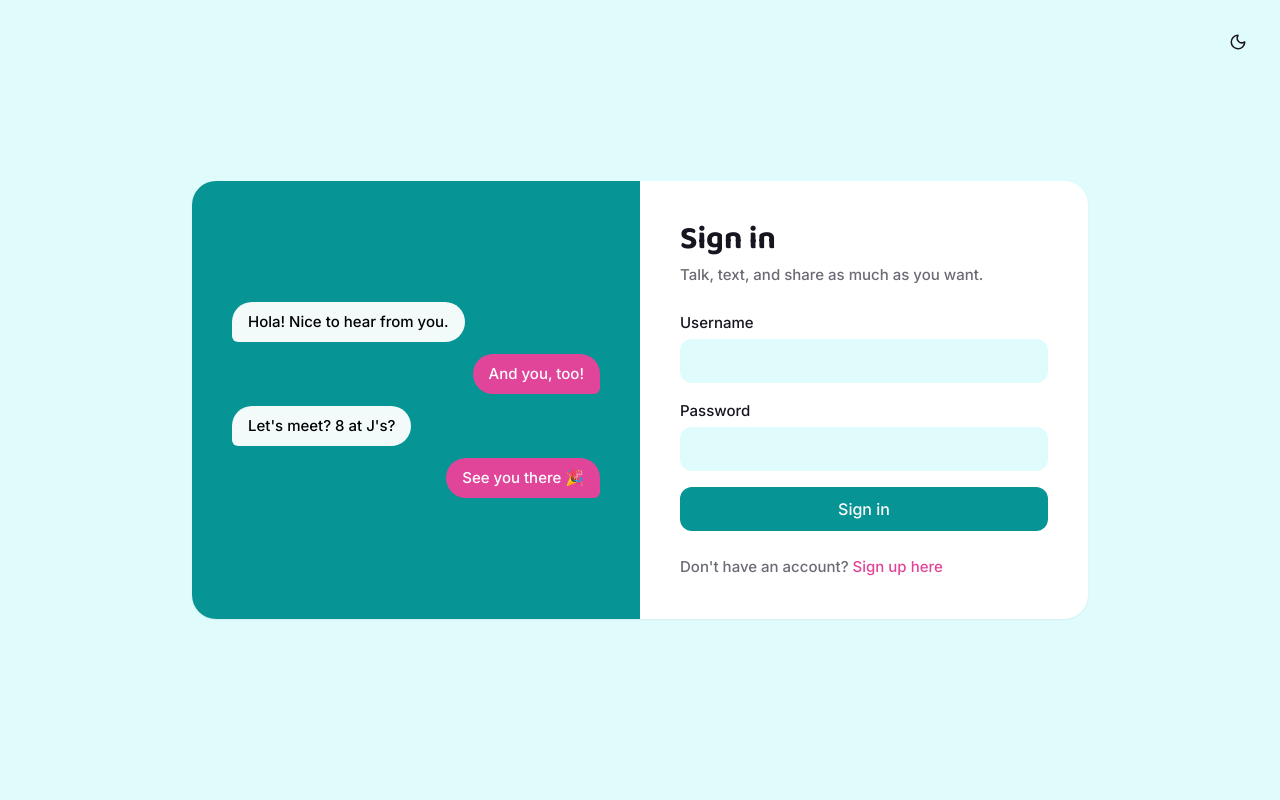
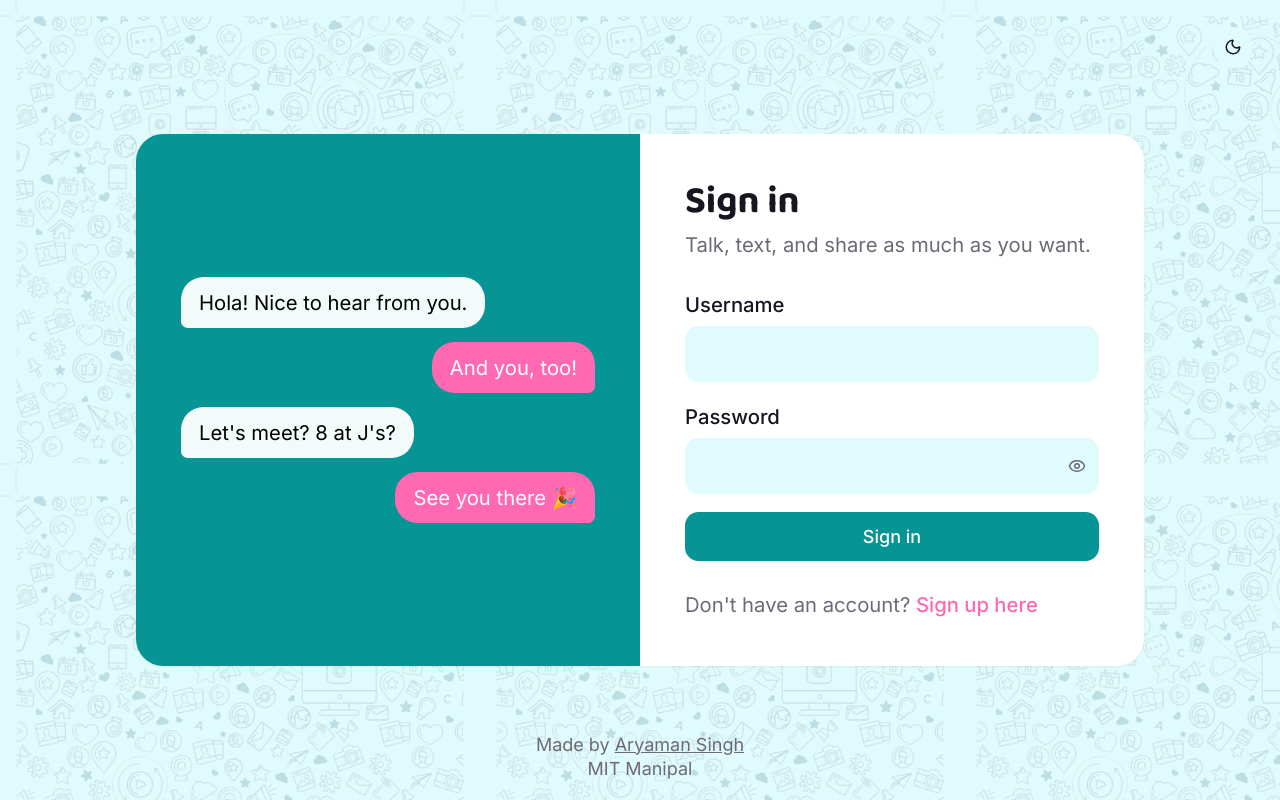
Before and after one commit to Aryaman-Singh0912/Real-Time-Chat-App, a React (Vite) app in the folder frontend/: page /login in a window 1280 px wide. Built offline with nearby package versions, Linux system fonts and the light colour scheme.

Commit message:
Updated UI

```diff
--- a/frontend/src/index.css
+++ b/frontend/src/index.css
@@ -1,29 +1,40 @@
 @tailwind base;
 @tailwind components;
 @tailwind utilities;
+
+html {
+  font-size: 112.5%;
+}
 
 :root {
   --color-ink: 23 21 31;
   --color-paper: 255 255 255;
   --color-cloud: 224 251 251;
-  --color-ember: 224 69 154;       /* darker pink - was 255 105 180 */
-  --color-ember-dark: 201 58 133;  /* darker hover shade */
+  --color-ember: 255 105 180;
+  --color-ember-dark: 225 79 156;
   --color-lagoon: 0 240 255;
   --color-teal: 6 148 148;
   --color-slate: 110 106 117;
   --color-moss: 76 175 125;
   --color-mist: 203 239 239;
+  --pattern-image: url("/patterns/pattern-light.png");
 }
 
 .dark {
   --color-ink: 237 238 242;
   --color-paper: 18 26 27;
   --color-cloud: 11 20 21;
-  --color-ember: 232 87 159;       /* darker pink, dark-mode variant */
-  --color-ember-dark: 233 122 179;
+  --color-ember: 255 126 194;
+  --color-ember-dark: 255 154 207;
   --color-teal: 5 38 38;
   --color-slate: 159 180 180;
   --color-mist: 29 43 44;
+  --pattern-image: url("/patterns/pattern-dark.png");
+}
+
+.bg-pattern {
+  background-image: var(--pattern-image);
+  background-repeat: repeat;
 }
 
 * {
@@ -39,12 +50,10 @@ body,
 body {
   margin: 0;
   font-family: "Inter", sans-serif;
-  font-weight: 500;
   background-color: rgb(var(--color-cloud));
   color: rgb(var(--color-ink));
 }
 
-/* thin, unobtrusive scrollbars for the message list / sidebar */
 .thin-scroll::-webkit-scrollbar {
   width: 6px;
 }
--- a/frontend/src/pages/LoginPage.jsx
+++ b/frontend/src/pages/LoginPage.jsx
@@ -1,11 +1,13 @@
 import { useState } from "react";
 import { Link, useNavigate } from "react-router-dom";
+import { Eye, EyeOff } from "lucide-react";
 import { useAuth } from "../hooks/useAuth";
 import ThemeToggle from "../components/ThemeToggle";
 
 export default function LoginPage() {
   const [username, setUsername] = useState("");
   const [password, setPassword] = useState("");
+  const [showPassword, setShowPassword] = useState(false);
   const [error, setError] = useState("");
   const [isSubmitting, setIsSubmitting] = useState(false);
   const { login } = useAuth();
@@ -26,65 +28,68 @@ export default function LoginPage() {
   }
 
   return (
-    <div className="min-h-screen flex items-center justify-center bg-cloud px-4 py-10 relative">
-      <div className="absolute top-6 right-6">
+    <div className="min-h-screen flex items-center justify-center bg-cloud px-4 py-10 relative overflow-hidden">
+      <div className="absolute inset-0 bg-pattern opacity-[0.22] pointer-events-none" />
+
+      <div className="absolute top-6 right-6 z-10">
         <ThemeToggle />
       </div>
 
-      <div className="w-full max-w-4xl bg-paper rounded-3xl shadow-sm overflow-hidden flex">
-        {/* Decorative preview panel - purely visual, hidden on small screens */}
+      <div className="relative z-10 w-full max-w-4xl bg-paper rounded-3xl shadow-sm overflow-hidden flex">
         <div className="hidden md:flex flex-col justify-center gap-3 w-1/2 bg-teal p-10">
-          <div className="self-start bg-white/95 text-black text-sm rounded-bubble rounded-bl-md px-4 py-2 max-w-[75%]">
+          <div className="self-start bg-white/95 text-black text-base rounded-bubble rounded-bl-md px-4 py-2 max-w-[75%]">
             Hola! Nice to hear from you.
           </div>
-          <div className="self-end bg-ember text-white text-sm rounded-bubble rounded-br-md px-4 py-2 max-w-[75%]">
+          <div className="self-end bg-ember text-white text-base rounded-bubble rounded-br-md px-4 py-2 max-w-[75%]">
             And you, too!
           </div>
-          <div className="self-start bg-white/95 text-black text-sm rounded-bubble rounded-bl-md px-4 py-2 max-w-[75%]">
+          <div className="self-start bg-white/95 text-black text-base rounded-bubble rounded-bl-md px-4 py-2 max-w-[75%]">
             Let's meet? 8 at J's?
           </div>
-          <div className="self-end bg-ember text-white text-sm rounded-bubble rounded-br-md px-4 py-2 max-w-[75%]">
+          <div className="self-end bg-ember text-white text-base rounded-bubble rounded-br-md px-4 py-2 max-w-[75%]">
             See you there 🎉
           </div>
         </div>
 
-        {/* Form panel */}
         <div className="w-full md:w-1/2 p-8 sm:p-10">
-          <h1 className="font-display font-bold text-3xl text-ink mb-1">
-            Sign in
-          </h1>
-          <p className="text-slate text-sm mb-6">
-            Talk, text, and share as much as you want.
-          </p>
+          <h1 className="font-display font-bold text-3xl text-ink mb-1">Sign in</h1>
+          <p className="text-slate text-base mb-6">Talk, text, and share as much as you want.</p>
 
           <form onSubmit={handleSubmit} className="space-y-4">
             <div>
-              <label className="block text-sm font-medium text-ink mb-1">
-                Username
-              </label>
+              <label className="block text-base font-medium text-ink mb-1">Username</label>
               <input
                 type="text"
                 value={username}
                 onChange={(event) => setUsername(event.target.value)}
                 required
-                className="w-full bg-cloud rounded-xl px-4 py-2.5 text-sm text-ink focus:outline-none focus:ring-2 focus:ring-ember/40"
+                className="w-full bg-cloud rounded-xl px-4 py-2.5 text-base text-ink focus:outline-none focus:ring-2 focus:ring-ember/40"
               />
             </div>
 
             <div>
-              <label className="block text-sm font-medium text-ink mb-1">
-                Password
-              </label>
-              <input
-                type="password"
-                value={password}
-                onChange={(event) => setPassword(event.target.value)}
-                required
-                className="w-full bg-cloud rounded-xl px-4 py-2.5 text-sm text-ink focus:outline-none focus:ring-2 focus:ring-ember/40"
-              />
+              <label className="block text-base font-medium text-ink mb-1">Password</label>
+              <div className="relative">
+                <input
+                  type={showPassword ? "text" : "password"}
+                  value={password}
+                  onChange={(event) => setPassword(event.target.value)}
+                  required
+                  className="w-full bg-cloud rounded-xl px-4 py-2.5 pr-11 text-base text-ink focus:outline-none focus:ring-2 focus:ring-ember/40"
+                />
+                <button
+                  type="button"
+                  onClick={() => setShowPassword((prev) => !prev)}
+                  tabIndex={-1}
+                  title={showPassword ? "Hide password" : "Show password"}
+                  className="absolute inset-y-0 right-0 flex items-center pr-3 text-slate hover:text-ink transition-colors"
+                >
+                  {showPassword ? <EyeOff size={18} /> : <Eye size={18} />}
+                </button>
+              </div>
             </div>
 
-            {error && <p className="text-sm text-ember-dark">{error}</p>}
+            {error && <p className="text-base text-ember-dark">{error}</p>}
 
             <button
               type="submit"
@@ -95,17 +100,29 @@ export default function LoginPage() {
             </button>
           </form>
 
-          <p className="text-sm text-slate mt-6">
+          <p className="text-base text-slate mt-6">
             Don't have an account?{" "}
-            <Link
-              to="/signup"
-              className="text-ember font-medium hover:text-ember-dark"
-            >
+            <Link to="/signup" className="text-ember font-medium hover:text-ember-dark">
               Sign up here
             </Link>
           </p>
         </div>
       </div>
+
+      <footer className="absolute bottom-4 inset-x-0 text-center text-sm text-slate z-10 leading-snug">
+        Made by{" "}
+        <a
+
+          href="https://github.com/Aryaman-Singh0912"
+          target="_blank"
+          rel="noopener noreferrer"
+          className="underline hover:text-ink"
+        >
+          Aryaman Singh
+        </a>
+        <br />
+        MIT Manipal
+      </footer>
     </div>
   );
 }
--- a/frontend/src/pages/SignupPage.jsx
+++ b/frontend/src/pages/SignupPage.jsx
@@ -1,5 +1,6 @@
 import { useState } from "react";
 import { Link, useNavigate } from "react-router-dom";
+import { Eye, EyeOff } from "lucide-react";
 import { useAuth } from "../hooks/useAuth";
 import ThemeToggle from "../components/ThemeToggle";
 
@@ -7,6 +8,8 @@ export default function SignupPage() {
   const [username, setUsername] = useState("");
   const [password, setPassword] = useState("");
   const [confirmPassword, setConfirmPassword] = useState("");
+  const [showPassword, setShowPassword] = useState(false);
+  const [showConfirmPassword, setShowConfirmPassword] = useState(false);
   const [error, setError] = useState("");
   const [isSubmitting, setIsSubmitting] = useState(false);
   const { signup } = useAuth();
@@ -33,60 +36,74 @@ export default function SignupPage() {
   }
 
   return (
-    <div className="min-h-screen flex items-center justify-center bg-cloud px-4 py-10 relative">
-      <div className="absolute top-6 right-6">
+    <div className="min-h-screen flex items-center justify-center bg-cloud px-4 py-10 relative overflow-hidden">
+      <div className="absolute inset-0 bg-pattern opacity-[0.22] pointer-events-none" />
+
+      <div className="absolute top-6 right-6 z-10">
         <ThemeToggle />
       </div>
 
-      <div className="w-full max-w-md bg-paper rounded-3xl shadow-sm p-8 sm:p-10">
-        <h1 className="font-display font-bold text-3xl text-ink mb-1">
-          Create account
-        </h1>
-        <p className="text-slate text-sm mb-6">
-          Join and start chatting in seconds.
-        </p>
+      <div className="relative z-10 w-full max-w-md bg-paper rounded-3xl shadow-sm p-8 sm:p-10">
+        <h1 className="font-display font-bold text-3xl text-ink mb-1">Create account</h1>
+        <p className="text-slate text-base mb-6">Join and start chatting in seconds.</p>
 
         <form onSubmit={handleSubmit} className="space-y-4">
           <div>
-            <label className="block text-sm font-medium text-ink mb-1">
-              Username
-            </label>
+            <label className="block text-base font-medium text-ink mb-1">Username</label>
             <input
               type="text"
               value={username}
               onChange={(event) => setUsername(event.target.value)}
               required
-              className="w-full bg-cloud rounded-xl px-4 py-2.5 text-sm text-ink focus:outline-none focus:ring-2 focus:ring-ember/40"
+              className="w-full bg-cloud rounded-xl px-4 py-2.5 text-base text-ink focus:outline-none focus:ring-2 focus:ring-ember/40"
             />
           </div>
 
           <div>
-            <label className="block text-sm font-medium text-ink mb-1">
-              Password
-            </label>
+            <label className="block text-base font-medium text-ink mb-1">Password</label>
+            <div className="relative">
               <input
-              type="password"
+                type={showPassword ? "text" : "password"}
                 value={password}
                 onChange={(event) => setPassword(event.target.value)}
                 required
-              className="w-full bg-cloud rounded-xl px-4 py-2.5 text-sm text-ink focus:outline-none focus:ring-2 focus:ring-ember/40"
+                className="w-full bg-cloud rounded-xl px-4 py-2.5 pr-11 text-base text-ink focus:outline-none focus:ring-2 focus:ring-ember/40"
               />
+              <button
+                type="button"
+                onClick={() => setShowPassword((prev) => !prev)}
+                tabIndex={-1}
+                title={showPassword ? "Hide password" : "Show password"}
+                className="absolute inset-y-0 right-0 flex items-center pr-3 text-slate hover:text-ink transition-colors"
+              >
+                {showPassword ? <EyeOff size={18} /> : <Eye size={18} />}
+              </button>
+            </div>
           </div>
 
           <div>
-            <label className="block text-sm font-medium text-ink mb-1">
-              Confirm password
-            </label>
+            <label className="block text-base font-medium text-ink mb-1">Confirm password</label>
+            <div className="relative">
               <input
-              type="password"
+                type={showConfirmPassword ? "text" : "password"}
                 value={confirmPassword}
                 onChange={(event) => setConfirmPassword(event.target.value)}
                 required
-              className="w-full bg-cloud rounded-xl px-4 py-2.5 text-sm text-ink focus:outline-none focus:ring-2 focus:ring-ember/40"
+                className="w-full bg-cloud rounded-xl px-4 py-2.5 pr-11 text-base text-ink focus:outline-none focus:ring-2 focus:ring-ember/40"
               />
+              <button
+                type="button"
+                onClick={() => setShowConfirmPassword((prev) => !prev)}
+                tabIndex={-1}
+                title={showConfirmPassword ? "Hide password" : "Show password"}
+                className="absolute inset-y-0 right-0 flex items-center pr-3 text-slate hover:text-ink transition-colors"
+              >
+                {showConfirmPassword ? <EyeOff size={18} /> : <Eye size={18} />}
+              </button>
+            </div>
           </div>
 
-          {error && <p className="text-sm text-ember-dark">{error}</p>}
+          {error && <p className="text-base text-ember-dark">{error}</p>}
 
           <button
             type="submit"
@@ -97,16 +114,28 @@ export default function SignupPage() {
           </button>
         </form>
 
-        <p className="text-sm text-slate mt-6">
+        <p className="text-base text-slate mt-6">
           Already have an account?{" "}
-          <Link
-            to="/login"
-            className="text-ember font-medium hover:text-ember-dark"
-          >
+          <Link to="/login" className="text-ember font-medium hover:text-ember-dark">
             Sign in
           </Link>
         </p>
       </div>
+
+      <footer className="absolute bottom-4 inset-x-0 text-center text-sm text-slate z-10 leading-snug">
+        Made by{" "}
+        <a
+
+          href="https://github.com/Aryaman-Singh0912"
+          target="_blank"
+          rel="noopener noreferrer"
+          className="underline hover:text-ink"
+        >
+          Aryaman Singh
+        </a>
+        <br />
+        MIT Manipal
+      </footer>
     </div>
   );
 }
--- a/frontend/tailwind.config.js
+++ b/frontend/tailwind.config.js
@@ -20,17 +20,14 @@ export default {
         display: ["'Baloo 2'", "sans-serif"],
         body: ["'Inter'", "sans-serif"],
       },
-      // Bumped every named size up a notch from Tailwind's defaults, so
-      // text-sm, text-base, text-xl etc. all render slightly bigger
-      // everywhere they're already used - no per-component edits needed.
       fontSize: {
-        xs: ["0.8125rem", { lineHeight: "1.25rem" }],
-        sm: ["0.9375rem", { lineHeight: "1.5rem" }],
-        base: ["1.0625rem", { lineHeight: "1.75rem" }],
-        lg: ["1.1875rem", { lineHeight: "1.75rem" }],
-        xl: ["1.3125rem", { lineHeight: "1.875rem" }],
-        "2xl": ["1.625rem", { lineHeight: "2.1rem" }],
-        "3xl": ["2rem", { lineHeight: "2.4rem" }],
+        xs: ["0.9rem", { lineHeight: "1.4rem" }],
+        sm: ["1rem", { lineHeight: "1.6rem" }],
+        base: ["1.125rem", { lineHeight: "1.85rem" }],
+        lg: ["1.25rem", { lineHeight: "1.9rem" }],
+        xl: ["1.4rem", { lineHeight: "2rem" }],
+        "2xl": ["1.75rem", { lineHeight: "2.25rem" }],
+        "3xl": ["2.125rem", { lineHeight: "2.5rem" }],
       },
       borderRadius: {
         bubble: "1.25rem",
```
Also changed, not shown: frontend/src/components/ChatWindow.jsx (+20 -4 lines), frontend/src/components/MessageInput.jsx (+37 -12 lines), frontend/public/patterns/pattern-dark.png (added), frontend/public/patterns/pattern-light.png (added). Lines whose indentation alone changed are shown as unchanged.
